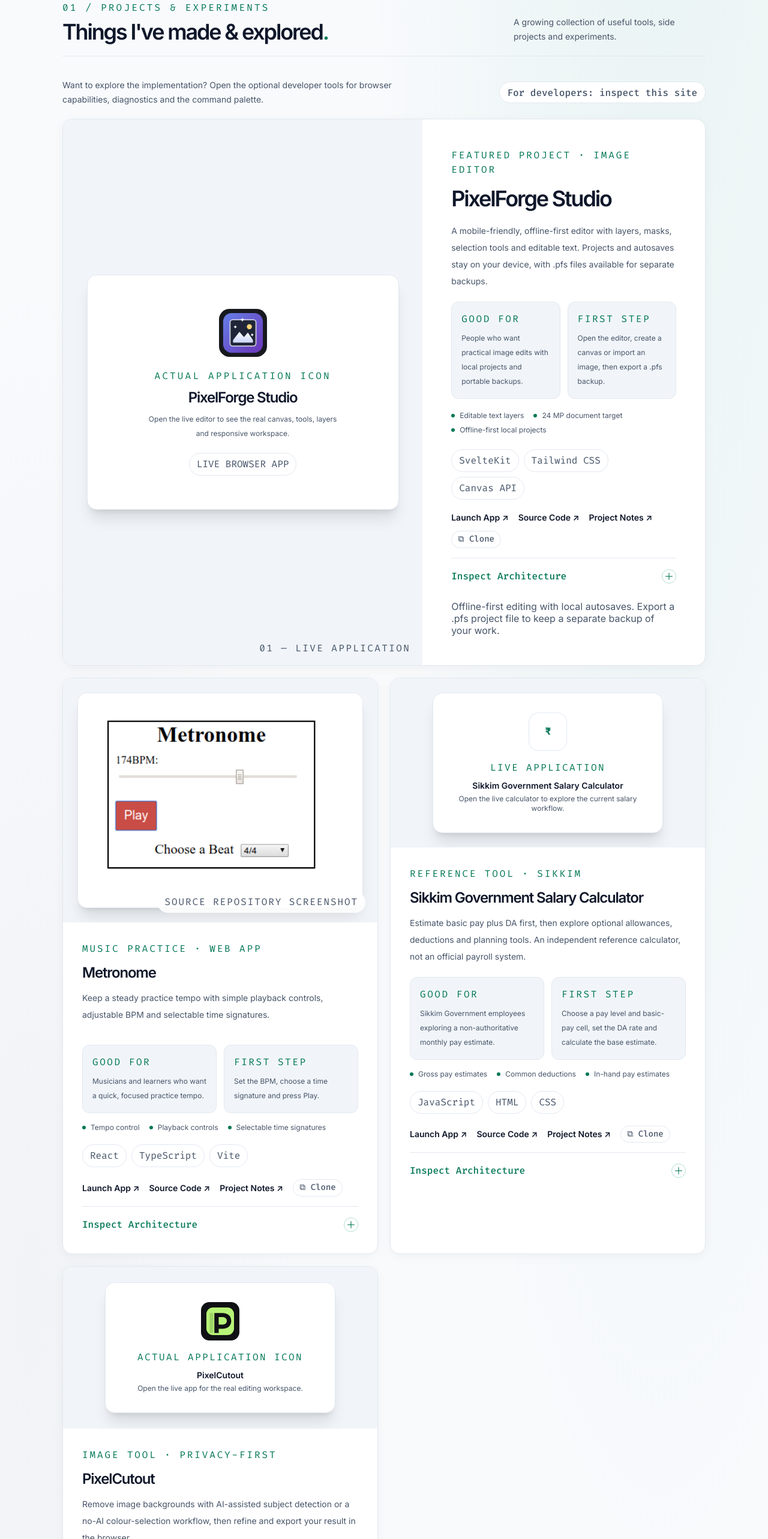
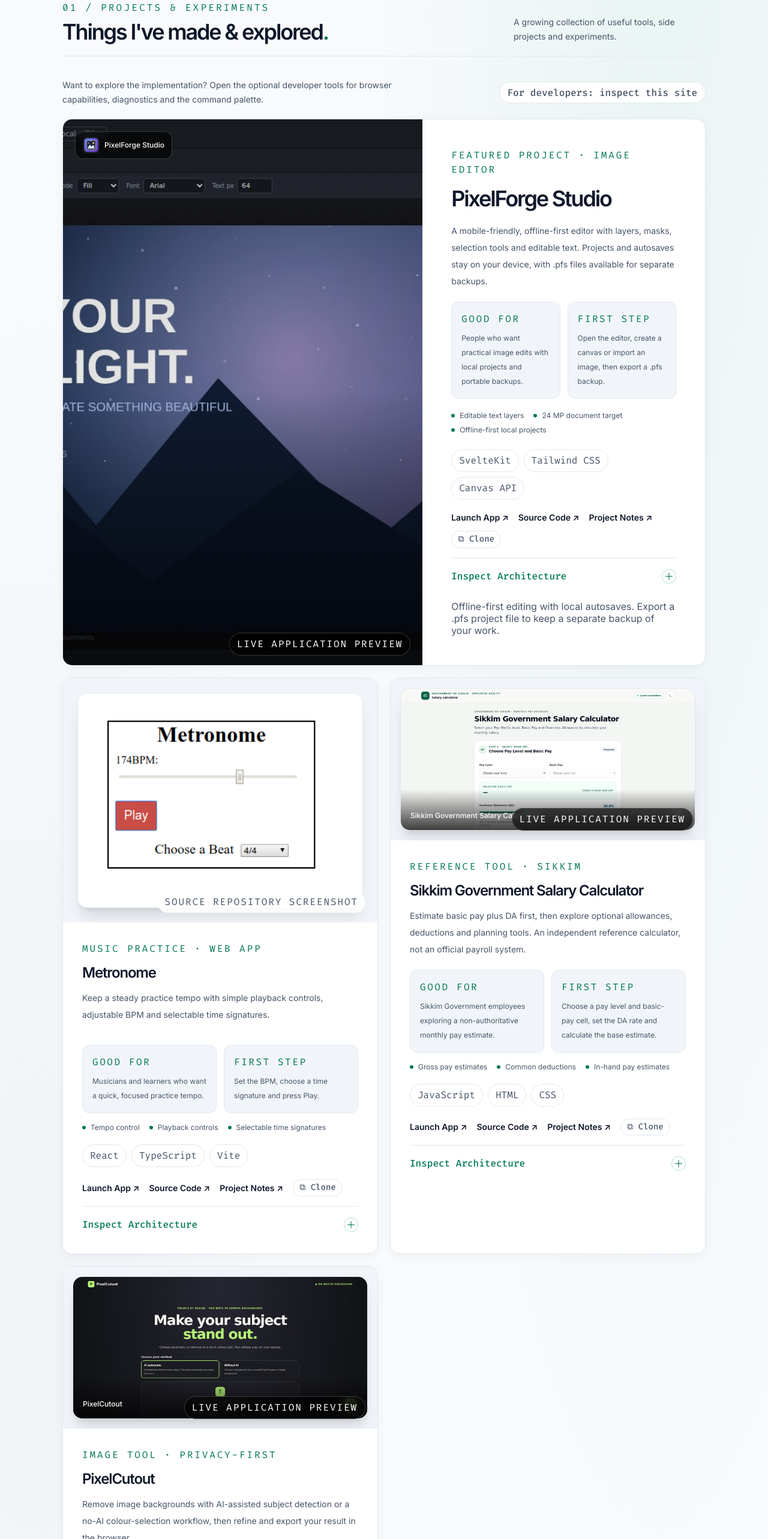
Before and after one commit to leenusdarnal/leenusdarnal.github.io, a SvelteKit app: page / in a window 1280 px wide. Shown: the part 997-3563 px from the top of the page at 60% size. Built offline with nearby package versions, Linux system fonts and the light colour scheme.

Commit message:
Show authentic screenshots on homepage project cards

```diff
--- a/src/routes/+page.svelte
+++ b/src/routes/+page.svelte
@@ -194,15 +194,15 @@
 
       <article data-project-card data-category={projects[0].categories.join(' ')} aria-labelledby="project-pixelforge-title" aria-describedby="project-pixelforge-description" class="project-card group overflow-hidden rounded-2xl border border-[var(--line)] bg-[var(--panel)] transition duration-300 hover:-translate-y-1 hover:border-[color-mix(in_srgb,var(--accent)_55%,var(--line))]">
         <div class="grid lg:grid-cols-[1.12fr_0.88fr]">
-          <div aria-hidden="true" class="relative flex min-h-[220px] items-center justify-center overflow-hidden bg-[var(--panel-soft)] p-6 sm:min-h-[300px] sm:p-8 lg:min-h-[370px]">
-            <div class="flex w-full max-w-[520px] flex-col items-center justify-center rounded-2xl border border-[var(--line)] bg-[var(--panel)] px-6 py-10 text-center shadow-xl sm:py-14">
-              <img src="/images/project-icons/pixelforge-icon.svg" alt="" width="72" height="72" loading="lazy" decoding="async" class="size-16 sm:size-20" />
-              <p class="mt-5 font-mono text-[10px] uppercase tracking-[0.2em] text-[var(--accent)]">Actual application icon</p>
-              <p class="mt-2 text-2xl font-semibold tracking-[-0.05em] text-[var(--ink)]">PixelForge Studio</p>
-              <p class="mt-2 max-w-xs text-xs leading-6 text-[var(--muted)]">Open the live editor to see the real canvas, tools, layers and responsive workspace.</p>
-              <span class="mt-5 rounded-full border border-[var(--line)] px-3 py-1.5 font-mono text-[9px] text-[var(--muted)]">LIVE BROWSER APP</span>
+          <div aria-hidden="true" class="relative flex min-h-[220px] items-center justify-center overflow-hidden bg-[var(--panel-soft)] p-0 sm:min-h-[300px] lg:min-h-[370px]">
+            <img src={projects[0].caseStudy.previewImage} alt="" width="1440" height="900" sizes="(max-width: 1024px) 100vw, 640px" loading="lazy" decoding="async" class="absolute inset-0 size-full object-cover object-top" />
+            <div class="absolute inset-0 bg-gradient-to-t from-black/70 via-black/10 to-black/15"></div>
+            <div class="absolute left-4 top-4 flex items-center gap-2 rounded-xl border border-white/20 bg-black/65 px-3 py-2 text-xs font-medium text-white backdrop-blur sm:left-5 sm:top-5">
+              <img src="/images/project-icons/pixelforge-icon.svg" alt="" width="28" height="28" loading="lazy" decoding="async" class="size-7 rounded-md" />
+              <span>PixelForge Studio</span>
             </div>
-            <p class="absolute bottom-4 right-5 font-mono text-[9px] uppercase tracking-[0.15em] text-[var(--muted)]">01 — Live application</p></div>
+            <p class="absolute bottom-4 right-5 rounded-full border border-white/20 bg-black/65 px-3 py-1.5 font-mono text-[10px] uppercase tracking-[0.12em] text-white backdrop-blur">Live application preview</p>
+          </div>
 
           <div class="flex min-w-0 flex-col justify-center p-5 sm:p-8 lg:p-12">
             <p class="font-mono text-[10px] uppercase tracking-[0.18em] text-[var(--accent)]">FEATURED PROJECT · IMAGE EDITOR</p>
@@ -232,20 +232,19 @@
                   <img src="/images/metronome-preview.png" alt="" width="416" height="314" sizes="(max-width: 560px) 100vw, 560px" loading="lazy" decoding="async" class="block h-auto w-full object-contain" />
                 </div>
                 <p class="absolute bottom-4 right-5 rounded-full bg-[var(--panel)]/90 px-3 py-1.5 font-mono text-[9px] uppercase tracking-[0.12em] text-[var(--muted)]">Source repository screenshot</p>
-              {:else if project.visual === 'cutout'}
-                <div class="flex w-full max-w-sm flex-col items-center justify-center rounded-2xl border border-[var(--line)] bg-[var(--panel)] px-5 py-8 text-center shadow-xl">
-                  <img src="/images/project-icons/pixelcutout-icon.svg" alt="" width="64" height="64" loading="lazy" decoding="async" class="size-16" />
-                  <p class="mt-4 font-mono text-[9px] uppercase tracking-[0.15em] text-[var(--accent)]">Actual application icon</p>
-                  <p class="mt-2 text-sm font-semibold text-[var(--ink)]">PixelCutout</p>
-                  <p class="mt-1 text-xs text-[var(--muted)]">Open the live app for the real editing workspace.</p>
+              {:else}
+                <div class="absolute inset-4 overflow-hidden rounded-2xl border border-[var(--line)] bg-[var(--panel)] shadow-xl">
+                  <img src={project.caseStudy.previewImage} alt="" width={project.caseStudy.previewWidth ?? 1440} height={project.caseStudy.previewHeight ?? 900} sizes="(max-width: 1024px) 100vw, 560px" loading="lazy" decoding="async" class="size-full object-cover object-top" />
+                  <div class="absolute inset-x-0 bottom-0 flex items-center justify-between gap-2 bg-gradient-to-t from-black/75 to-transparent px-4 pb-3 pt-8">
+                    <span class="text-xs font-medium text-white">{project.name}</span>
+                    {#if project.visual === 'cutout'}
+                      <img src="/images/project-icons/pixelcutout-icon.svg" alt="" width="24" height="24" loading="lazy" decoding="async" class="size-6 rounded-md" />
+                    {:else}
+                      <span class="grid size-6 place-items-center rounded-md bg-white/15 font-mono text-sm font-semibold text-white" aria-hidden="true">₹</span>
+                    {/if}
+                  </div>
                 </div>
-              {:else}
-                <div class="flex w-full max-w-sm flex-col items-center justify-center rounded-2xl border border-[var(--line)] bg-[var(--panel)] px-5 py-8 text-center shadow-xl">
-                  <span class="grid size-16 place-items-center rounded-2xl border border-[var(--line)] font-mono text-3xl font-semibold text-[var(--accent)]" aria-hidden="true">₹</span>
-                  <p class="mt-4 font-mono text-[9px] uppercase tracking-[0.15em] text-[var(--accent)]">Live application</p>
-                  <p class="mt-2 text-sm font-semibold text-[var(--ink)]">Sikkim Government Salary Calculator</p>
-                  <p class="mt-1 text-xs text-[var(--muted)]">Open the live calculator to explore the current salary workflow.</p>
-                </div>
+                <p class="absolute bottom-4 right-5 rounded-full border border-white/20 bg-black/65 px-3 py-1.5 font-mono text-[10px] uppercase tracking-[0.12em] text-white backdrop-blur">Live application preview</p>
               {/if}
             </div>
             <div class="min-w-0 p-5 sm:p-7 lg:p-8">
```
